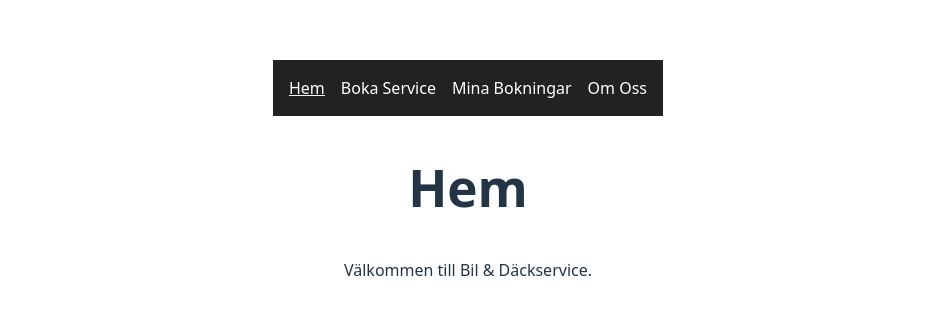
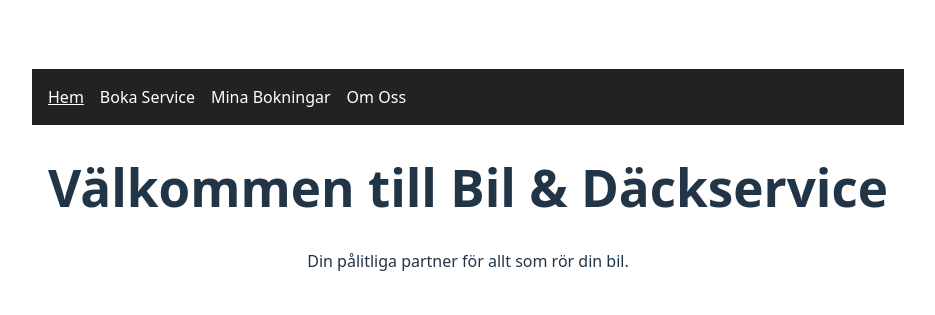
Before and after one commit to kaber91/gik376-bil-dackfirma, a Vue app: page / in a window 1280 px wide. Shown: the part 213-528 px from the top of the page, without its empty margins (172-1107 px from the left). Built offline with nearby package versions, Linux system fonts and the light colour scheme; the HTML template or start-up script is replaced by a standard one.

Commit message:
Städa upp och formatera HomeView

```diff
--- a/src/views/HomeView.vue
+++ b/src/views/HomeView.vue
@@ -1,6 +1,11 @@
 <template>
-  <section>
-    <h1>Hem</h1>
-    <p>Välkommen till Bil & Däckservice.</p>
-  </section>
+  <div class="page-container">
+    <div class="page-header">
+      <h1>Välkommen till Bil & Däckservice</h1>
+      <p>Din pålitliga partner för allt som rör din bil.</p>
+    </div>
+  </div>
 </template>
+
+<style scoped>
+</style>
```
